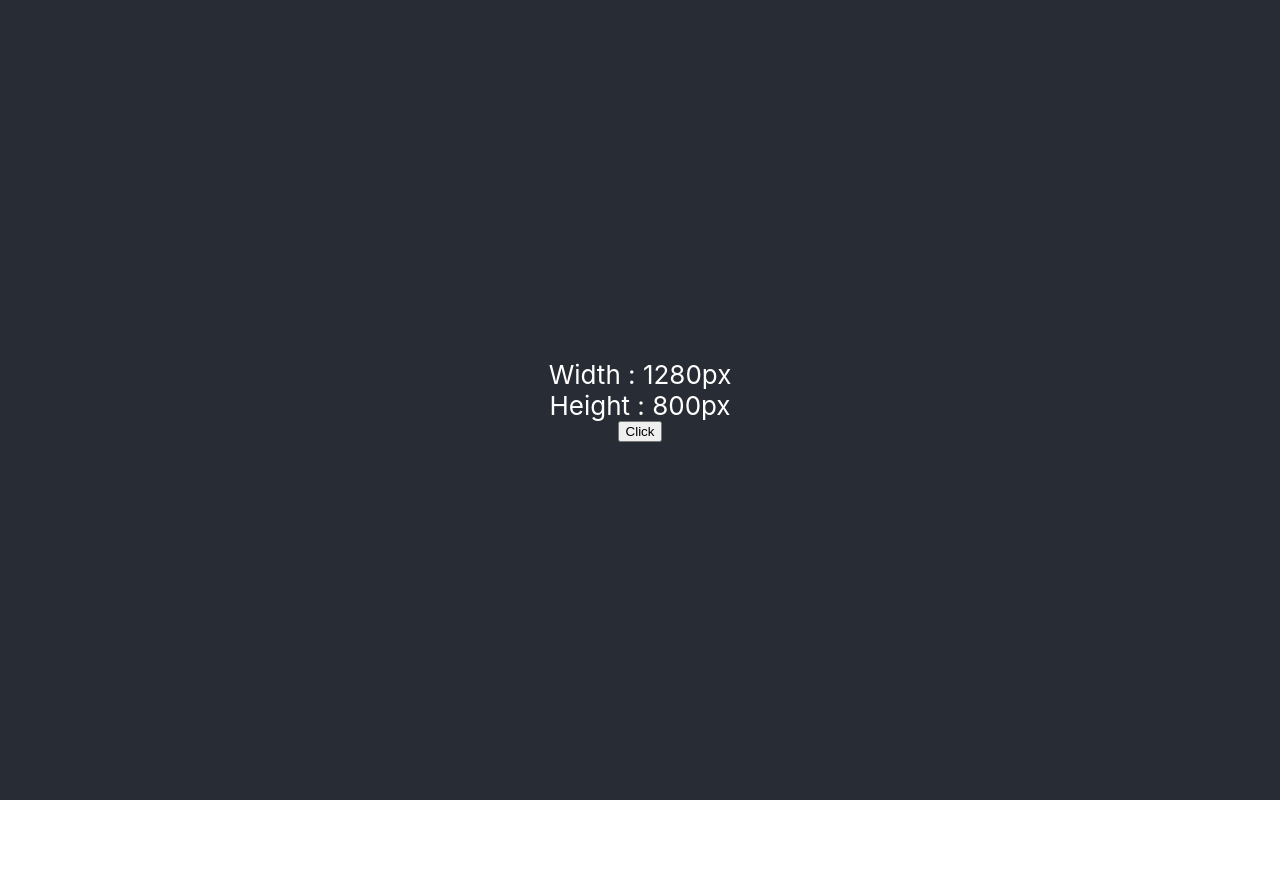
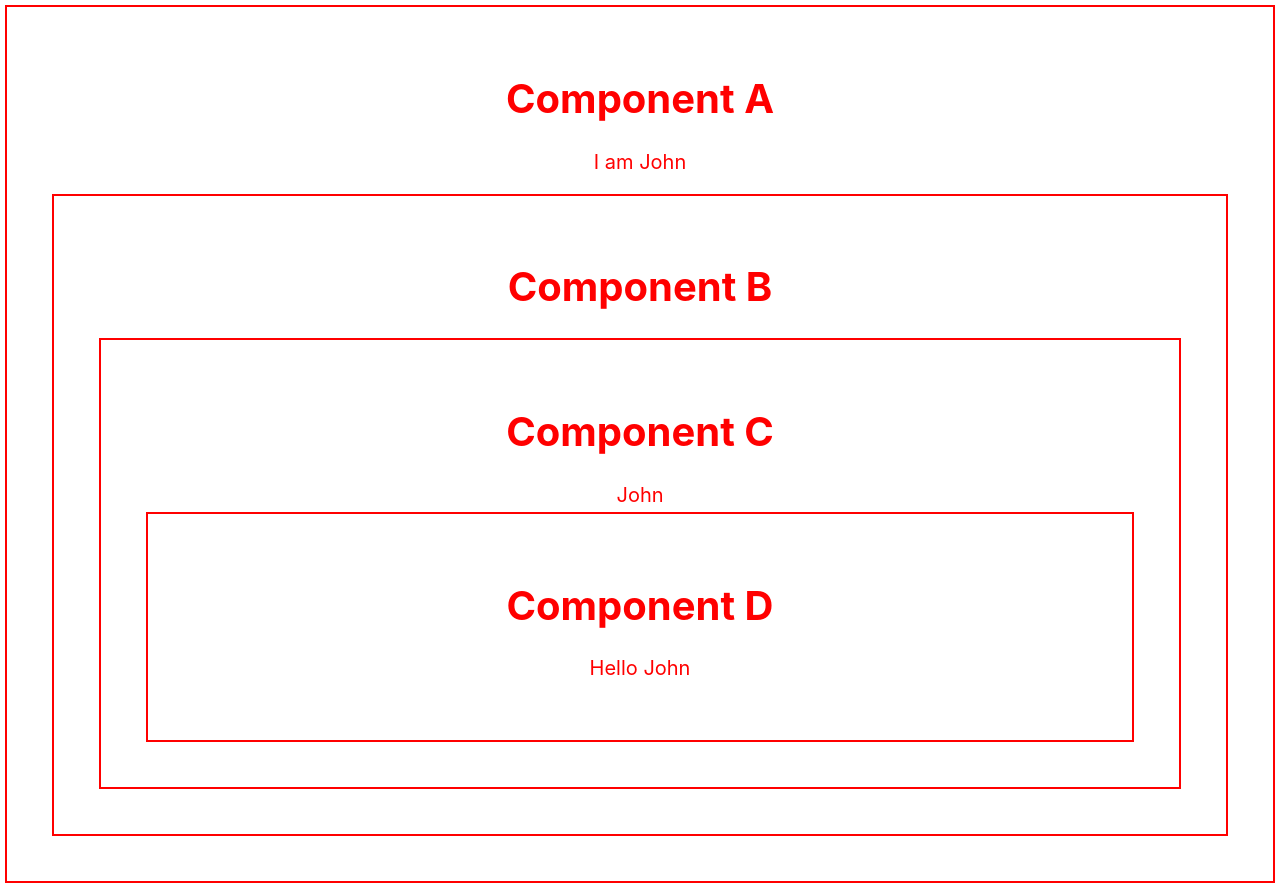
Before and after one commit to lakshanmamalgaha96/react-tutorials, a React (Create React App) app: page / in a window 1280 px wide. Before the commit the page ends 800 px from the top, so only its background shows below. Built offline with nearby package versions, Linux system fonts and the light colour scheme.

Commit message:
use context hook

```diff
--- a/src/App.js
+++ b/src/App.js
@@ -1,33 +1,11 @@
 import './App.css';
-import Conditions from './day3/conditions'
-import UseStateHook from './day3/use-state-hook'
-import ComponentA from './day4/componentA'
-import { useState } from 'react'
+import ComponentA from './day5/componentA'
 
 function App() {
-  const [show, setShow] = useState(true)
-
-
-  // console.log("I am console")
-  // console.error("I am error")
-  // console.warn("I am console",3,[1,2,3])
-
-  function clickMe(name) {
-    // console.log("I am clicked", name)
-    setShow(prev => !prev)
-  }
-
 
   return (
     <div className="App" style={{ color: "red" }}>
-      <header className="App-header">
-        {/* <button onClick={()=>clickMe(3)}>Click me</button> */}
-        {/* <Conditions value={20}/> */}
-        {/* <UseStateHook /> */}
-        {/* <UseEfectHook/> */}
-        {show && <ComponentA />}
-        <button onClick={clickMe}>Click</button>
-      </header>
+      <ComponentA />
     </div>
   );
 }
--- /dev/null
+++ b/src/day5/componentA.jsx
@@ -0,0 +1,26 @@
+import ComponentB from './componentB'
+import React, { useState, createContext } from 'react';
+
+export const NameContext = createContext();
+//provider component - defining context
+function ComponentA() {
+	//prop drilling
+
+	//useContext() - allows share values between multiple levels of compoments
+
+	const [name, setName] = useState("John")
+
+	return <div style={{ border: 'solid 2px', padding: '40px', margin: '5px' }}>
+		<h1>Component A</h1>
+		<p>{`I am ${name}`}</p>
+
+		<NameContext.Provider value={name}>
+			<ComponentB name={name} />
+		</NameContext.Provider>
+
+
+	</div>
+
+}
+
+export default ComponentA;
--- /dev/null
+++ b/src/day5/componentB.jsx
@@ -0,0 +1,12 @@
+import ComponentC from './componentC'
+
+function ComponentB() {
+
+	return <div style={{ border: 'solid 2px', padding: '40px', margin: '5px' }}>
+		<h1>Component B</h1>
+		<ComponentC />
+	</div>
+
+}
+
+export default ComponentB;
--- /dev/null
+++ b/src/day5/componentC.jsx
@@ -0,0 +1,18 @@
+import ComponentD from './componentD'
+import React, { useContext } from 'react';
+import { NameContext } from './componentA';
+
+function ComponentC() {
+
+	const name = useContext(NameContext)
+
+	return <div style={{ border: 'solid 2px', padding: '40px', margin: '5px' }}>
+		<h1>Component C</h1>
+		{name}
+		<ComponentD />
+
+	</div>
+
+}
+
+export default ComponentC;
--- /dev/null
+++ b/src/day5/componentD.jsx
@@ -0,0 +1,17 @@
+import React, { useContext } from 'react';
+import { NameContext } from './componentA';
+
+//consumer component - use the defined context
+
+function ComponentD() {
+
+	const name = useContext(NameContext)
+
+	return <div style={{ border: 'solid 2px', padding: '40px', margin: '5px' }}>
+		<h1>Component D</h1>
+		<p>{` Hello ${name}`}</p>
+	</div>
+
+}
+
+export default ComponentD;
```
